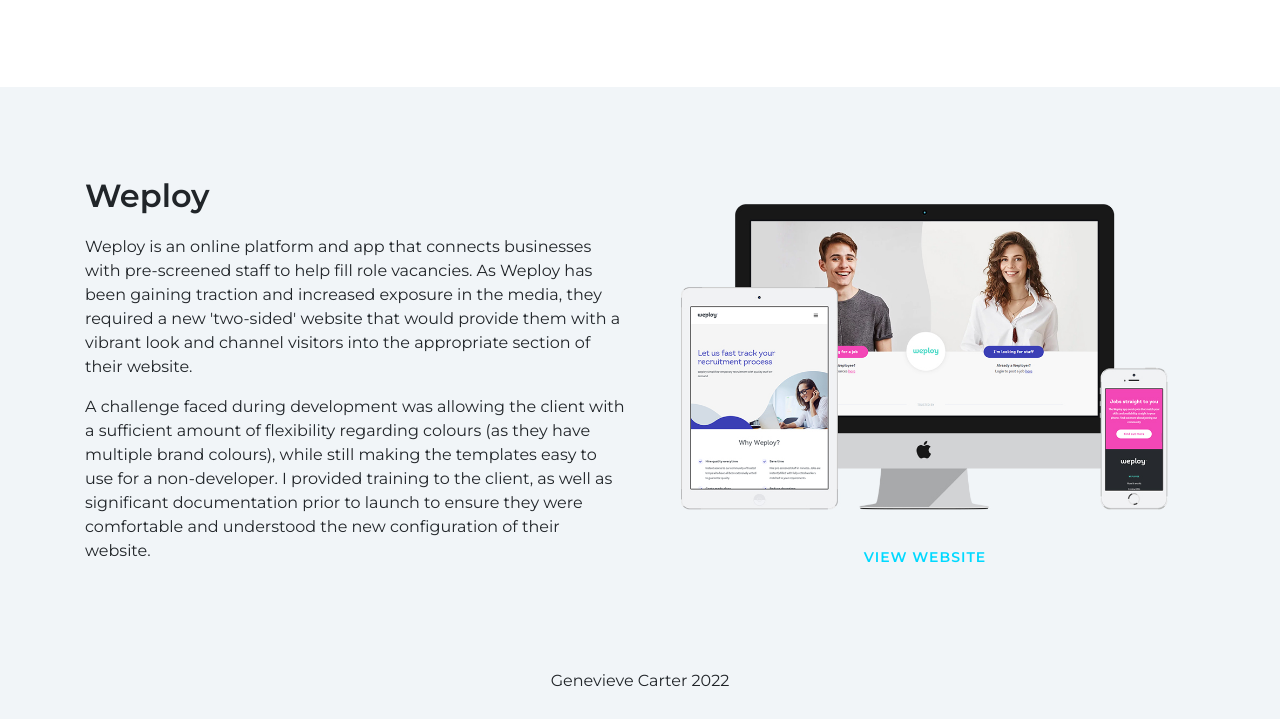
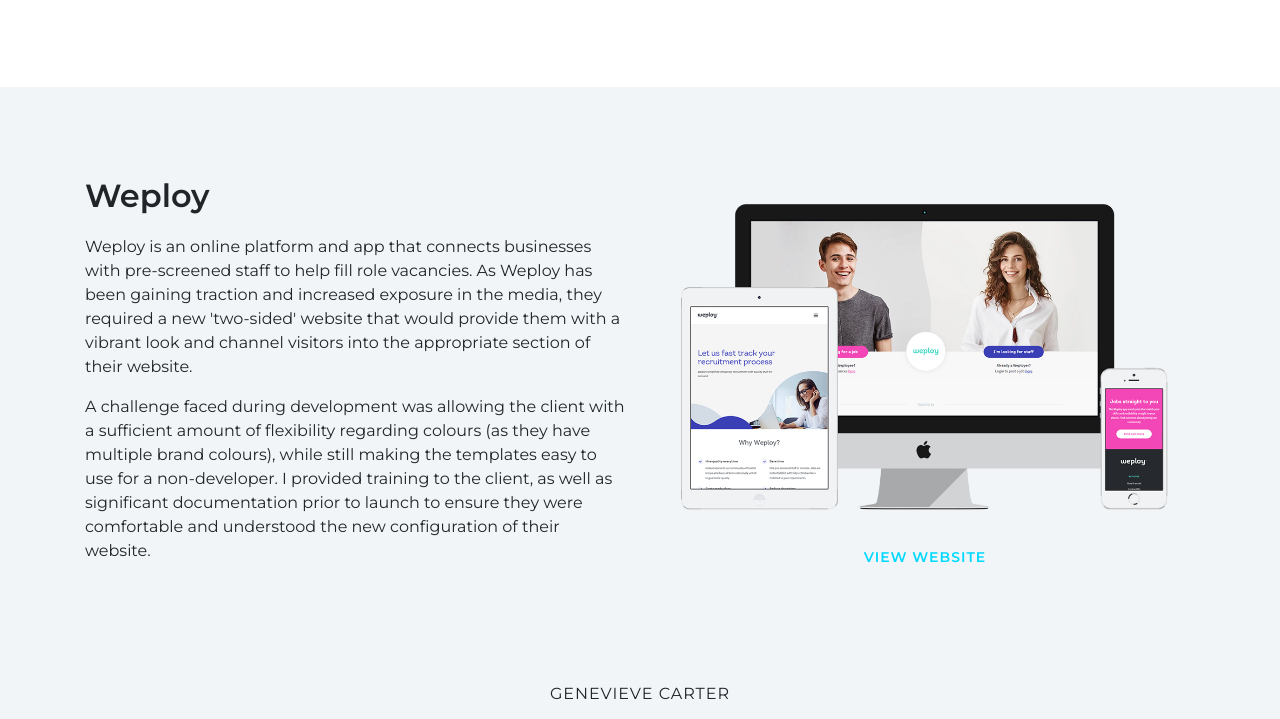
Before and after one commit to genevieveloreal/genevieveloreal.github.io, a plain HTML site: page index.html in a window 1280 px wide. Shown: the part 2758-3477 px from the top of the page. Before the commit the page ends 3451 px from the top, so only its background shows below. Drawn offline with nearby package versions, Linux system fonts and the light colour scheme.

Commit message:
Amended footer content and styles

```diff
--- a/css/style.css
+++ b/css/style.css
@@ -72,6 +72,14 @@
 .outer-container img:hover {
 	opacity: 0.8;
 }
+.footer {
+	align-items: center;
+	display: flex;
+	height: 50px;
+	justify-content: center;
+	letter-spacing: 1px;
+	text-transform: uppercase;
+}
 #youfoodz,
 #gamify,
 #bigstone {
--- a/index.html
+++ b/index.html
@@ -230,6 +230,6 @@
 				</div>
 			</div>
 		</div>
-		<div class="footer text-center">Genevieve Carter 2022</div>
+		<div class="footer text-center">Genevieve Carter</div>
 	</body>
 </html>
```
